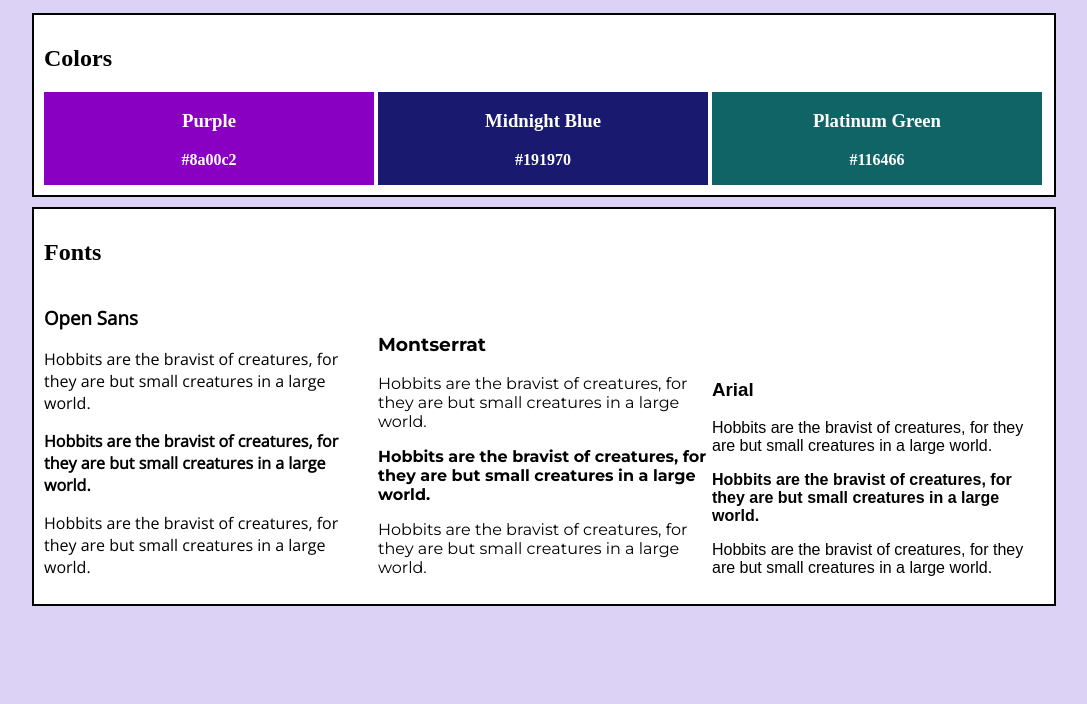
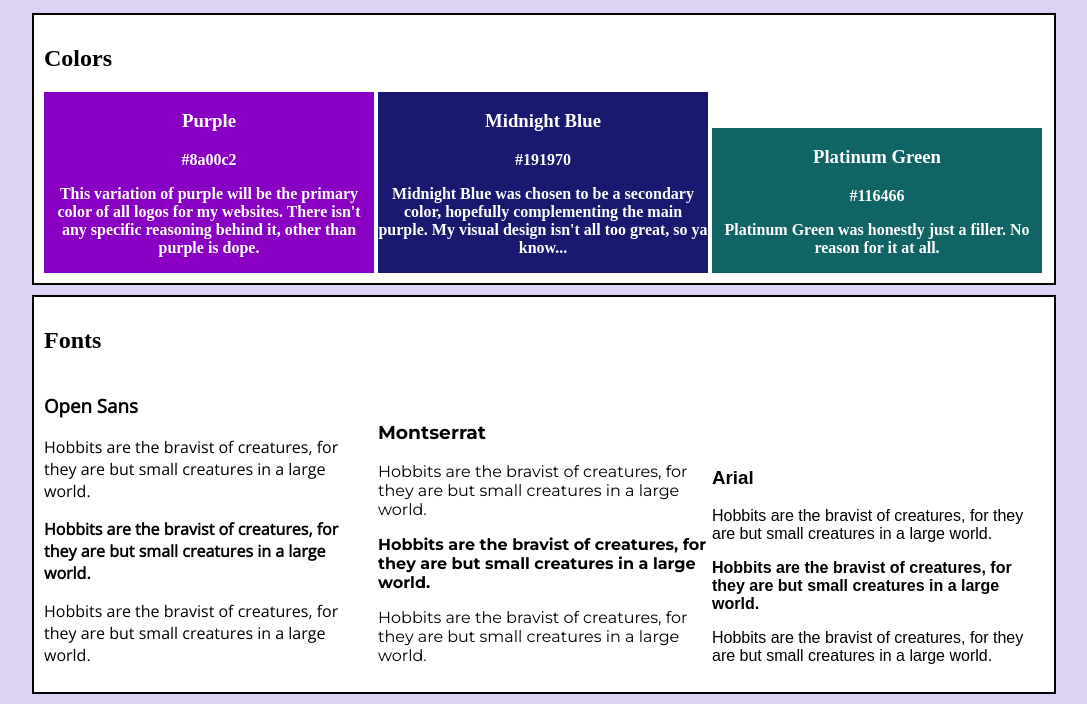
Before and after one commit to KodingKat/siteStyleGuide, a plain HTML site: page index.html in a window 1280 px wide. Shown: the part 137-841 px from the top of the page, without its empty margins (96-1183 px from the left). Before the commit the page ends 800 px from the top, so only its background shows below. Drawn offline with nearby package versions, Linux system fonts and the light colour scheme.

Commit message:
Added some meat to the index.html file, just to fill some spaces

```diff
--- a/index.html
+++ b/index.html
@@ -30,14 +30,21 @@
                     <div class="color-panel purple">
                         <h3>Purple</h3>
                         <p>#8a00c2</p>
+                        <p>This variation of purple will be the primary color of all logos for my websites.
+                         There isn't any specific reasoning behind it, other than purple is dope.
+                        </p>
                     </div>
                     <div class="color-panel midnight-blue">
                         <h3>Midnight Blue</h3>
                         <p>#191970</p>
+                        <p>Midnight Blue was chosen to be a secondary color, hopefully complementing the
+                            main purple. My visual design isn't all too great, so ya know...
+                        </p>
                     </div>
                     <div class="color-panel platinum-green">
                         <h3>Platinum Green</h3>
                         <p>#116466</p>
+                        <p>Platinum Green was honestly just a filler. No reason for it at all.</p>
                     </div>
                 </div>
             </div>
```
